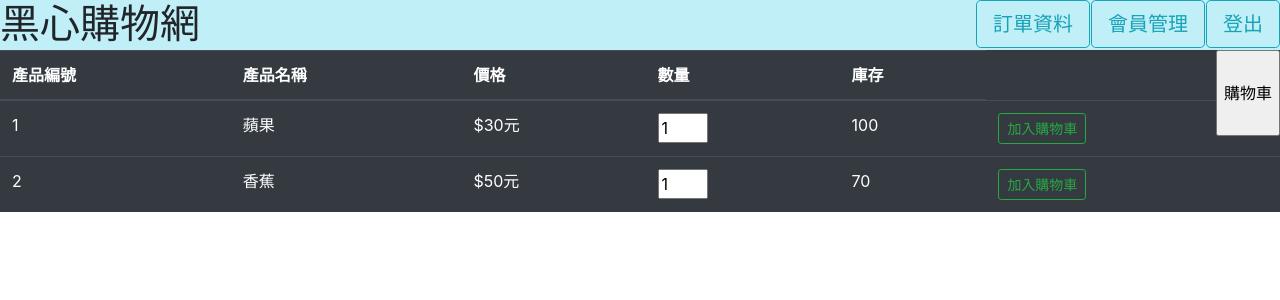
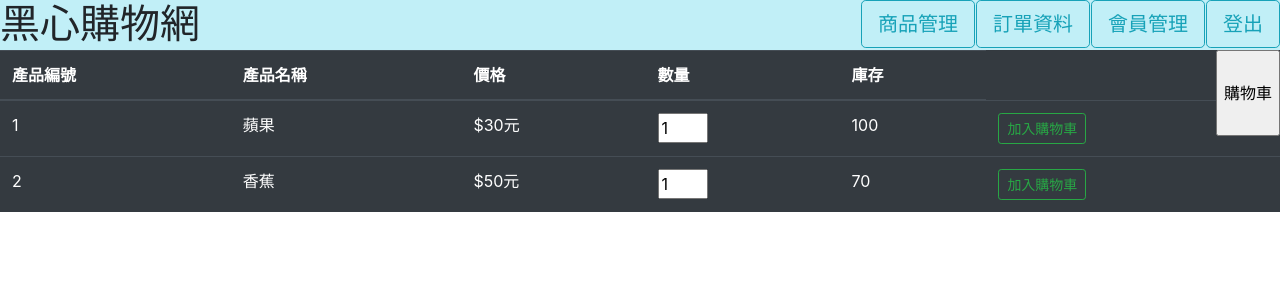
Before and after one commit to harry-guava/PID-Assignment, a PHP site: page / in a window 1280 px wide. Shown: the top 300 px of the page. Run offline with PHP 8.4, Linux system fonts and the light colour scheme; a user stored in the database is signed in; data comes from the database, SQL or seed files in the repository.

Commit message:
送出訂單BUG

```diff
--- a/add.php
+++ b/add.php
@@ -18,7 +18,7 @@ $row = mysqli_fetch_assoc($result);
  $sql2 = "select * from buycar where `resId`=$id";
  $result2= mysqli_query($link,$sql2);
  $resname2=  mysqli_fetch_assoc($result2);
-if($_SESSION["serverId"]==0)
+if($_SESSION["serverId"]=="")
 {
   if($resname2["resname"]==$resname)
   {
--- a/index.php
+++ b/index.php
@@ -106,6 +106,12 @@ if(isset($_POST["buycar"]))
       right:190px;
       top:0px;
     }
+    .fn
+    {
+      position:fixed;
+      right:305px;
+      top:0px;
+    }
 
   </style>
 </head>
@@ -126,6 +132,7 @@ if(isset($_POST["buycar"]))
   <a href = "login.php" class = "btn btn-outline-info btn-lg fl" name="btnlogin"><?php if ($user == "guest") {?><?="登入"?><?php } else {?><?="登出"?><?php }?></a>
   <a href = "buylist.php" class = "btn btn-outline-info btn-lg fl2" name="btnlist">訂單資料</a>
   <a href = "membermange.php" id=btnmember style="<?php if ($_SESSION["check"] == 0) {?><?="display:none"?><?php }?>" name = btnmember class = "btn btn-outline-info btn-lg fm">會員管理</a>
+  <a href = "membermange.php" id=btnmember style="<?php if ($_SESSION["check"] == 0) {?><?="display:none"?><?php }?>" name = btnmember class = "btn btn-outline-info btn-lg fn">商品管理</a>
   <input type="submit" id="buycar" name="buycar" value="購物車" class="car"/>
     </form>
 <div>
```
Also changed, not shown: carlist.php (+11 -1 lines).
